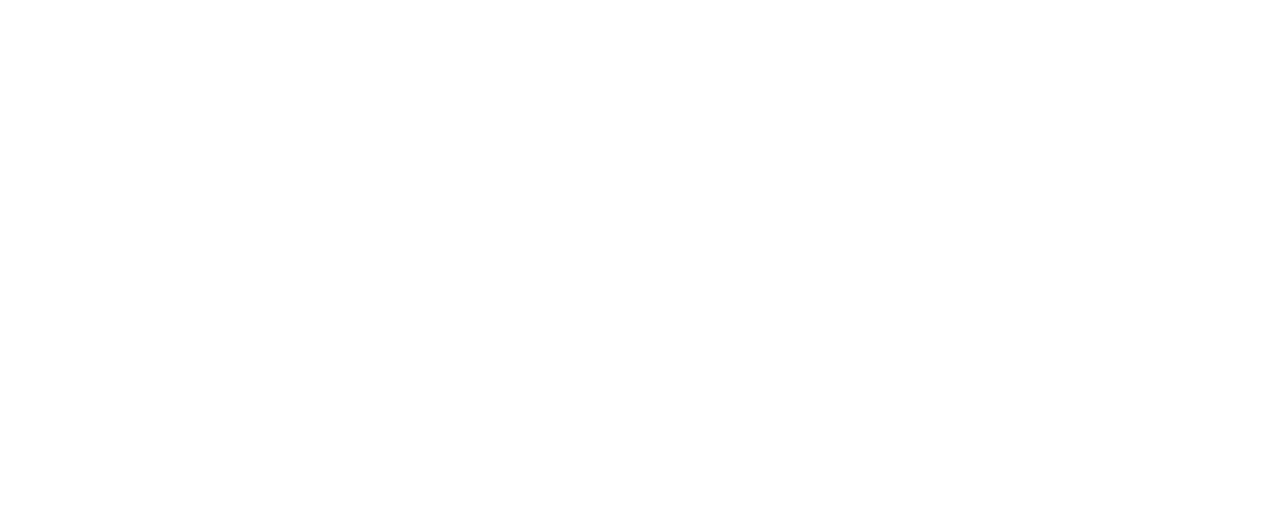
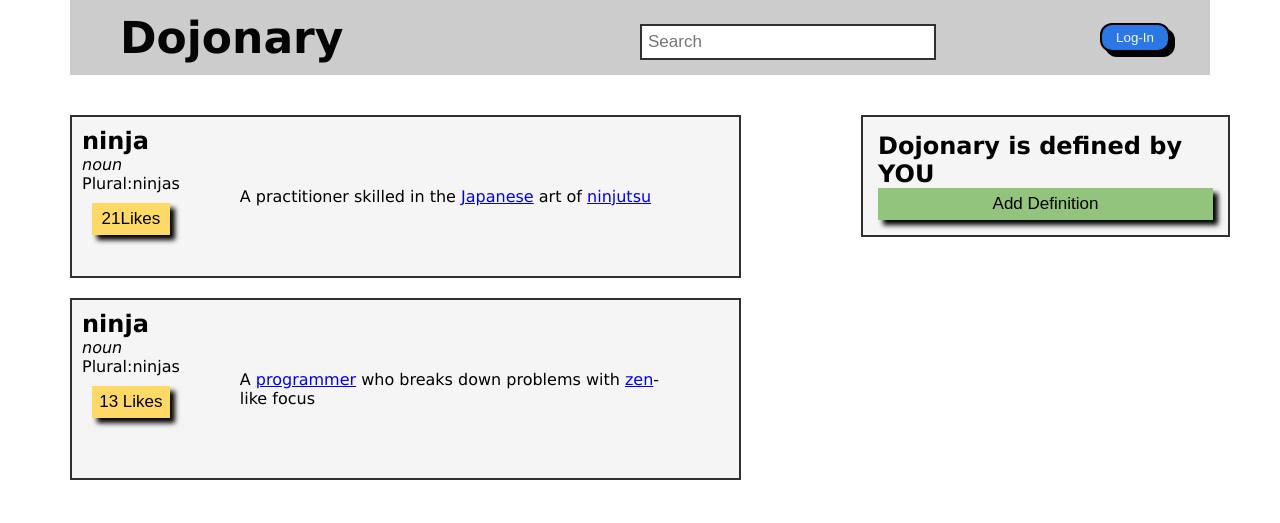
Before and after one commit to Tculls/ButtonClicker, a plain HTML site: page index.html in a window 1280 px wide. Drawn offline with Linux system fonts and the light colour scheme.

Commit message:
Initial Commit

```diff
--- a/index.html
+++ b/index.html
@@ -1,5 +1,6 @@
 <!DOCTYPE html>
 <html lang="en">
+
 <head>
     <meta charset="UTF-8">
     <meta http-equiv="X-UA-Compatible" content="IE=edge">
@@ -7,9 +8,51 @@
     <link rel="stylesheet" alt="text/css" href="style.css">
     <title>Button Clicker</title>
 </head>
+
 <body>
-
-
-<script src="script.js"></script>
+    <div class="container">
+        <!-- NAV BAR -->
+        <div class="nav">
+            <h1 class="nav-title">Dojonary</h1>
+            <div class="form-element textfield">
+                <input type="text" class="searchstyle" placeholder="Search">
+                <input onclick="change()" type="button" value="Log-In" id="LogInbtn"></input>
+            </div>
+        </div>
+        <!-- ninja definition 1 -->
+        <div class="main-content">
+            <div class="column1">
+                <div class="word1">
+                    <div class="leftgrp">
+                        <h2>ninja</h2>
+                        <i class="noun">noun</i>
+                        <p class="plural">Plural:ninjas</p>
+                        <button class="likebtn"onclick="alert('ninja was liked')">21Likes</button>
+                    </div>
+                    <p class="definition">A practitioner skilled in the <a href="#">Japanese</a> art of <a
+                            href="#">ninjutsu</a></p>
+                </div>
+                <!-- ninja definition 2 -->
+                <div class="word2">
+                    <div class="leftgrp">
+                        <h2>ninja</h2>
+                        <i class="noun">noun</i>
+                        <p class="plural">Plural:ninjas</p>
+                        <button class="likebtn" onclick="alert('ninja was liked')">13 Likes</button>
+                    </div>
+                    <p class="definition">A <a href="#"> programmer</a> who breaks down problems with <a
+                            href="#">zen</a>-like focus</p>
+                </div>
+            </div>
+            <!-- flex box Dojonary is defined by you -->
+            <div class="column2">
+                <div class="dojoisyou">
+                    <h2>Dojonary is defined by YOU</h2>
+                    <input onclick="addWord(this)" type="button" value="Add Definition" id="hiddenId"></input>
+                </div>
+            </div>
+        </div>
+    </div>
+    <script src="script.js"></script>
 </body>
 </html>
--- a/script.js
+++ b/script.js
@@ -0,0 +1,11 @@
+function likedDefinition(alert){
+    console.log(alert);
+}
+function change(){
+    console.log("click");
+    document.getElementById("LogInbtn").value="Log-Out";
+
+}
+function addWord(element){
+    element.remove();
+}
--- a/style.css
+++ b/style.css
@@ -0,0 +1,117 @@
+*{
+    padding: 0px;
+    margin: 0px;
+}
+.container{
+    font-family: 'Lucida Sans', 'Lucida Sans Regular', 'Lucida Grande', 'Lucida Sans Unicode', Geneva, Verdana, sans-serif;
+}
+
+.nav {
+    padding: 10px;
+    background: rgb(204,204,204);
+    color: rgb(5,5,5);
+    font-size: 22px;
+    display: flex;
+    justify-content: space-between;
+    align-items: center;
+    margin: 0px 70px 0px 70px;
+    height: 55px;
+}
+.nav-title{
+    margin: 40px;
+}
+.form-element {
+    box-sizing: border-box;
+    display:flex;
+    list-style-type: none;
+    justify-content: space-between;
+    align-items: center;
+}
+.searchstyle{
+    float: right;
+    padding: 6px;
+    border: none;
+    margin-top: 8px;
+    margin-right: 16px;
+    font-size: 17px;
+}
+.textfield {
+    width: 50%;
+}
+  .textfield > input {
+    border: 2px solid rgb(48,48,48);
+    width: 50%;
+}
+#LogInbtn{
+    width: 70px;
+    padding: 5px;
+    margin: 30px;
+    background-color: rgb(43,120,228);
+    border: 2px solid black;
+    border-radius: 12px;
+    box-shadow: 5px 5px 0px black;
+    color: whitesmoke;
+}
+.main-content{
+    display: flex;
+    justify-content: center;
+}
+.column1{
+    margin: 20px 50px 20px 50px;
+    justify-content: space-evenly;
+    flex-direction: column;
+}
+.column2{
+    margin: 40px 50px 20px;
+    flex-direction: column;
+}
+.word1{
+    background-color: whitesmoke;
+    border: 2px solid rgb(48,48,48);
+    margin:20px;
+    padding: 10px;
+    display: flex;
+
+}
+.word2{
+    background-color: whitesmoke;
+    border: 2px solid rgb(48,48,48);
+    margin: 20px;
+    padding: 10px;
+    display: flex;
+}
+.dojoisyou{
+    padding: 15px;
+    background-color: whitesmoke;
+    border: 2px solid rgb(48,48,48);
+    display: flex;
+    justify-content: center;
+    flex-direction: column;
+
+}
+.definition{
+    padding: 10px;
+    margin: 50px;
+}
+.likebtn{
+    background-color: rgb(255,217,102);
+    float: right;
+    padding: 6px;
+    margin: 10px;
+    border: none;
+    font-size: 17px;
+    box-shadow: 5px 5px 5px black;
+}
+#hiddenId{
+    background-color: rgb(147,196,125);
+    justify-content: center;
+    float: right;
+    padding: 6px;
+    border: none;
+    font-size: 17px;
+    box-shadow: 5px 5px 5px black;
+}
+.leftgrp{
+    display: flex;
+    flex-direction: column;
+}
```
